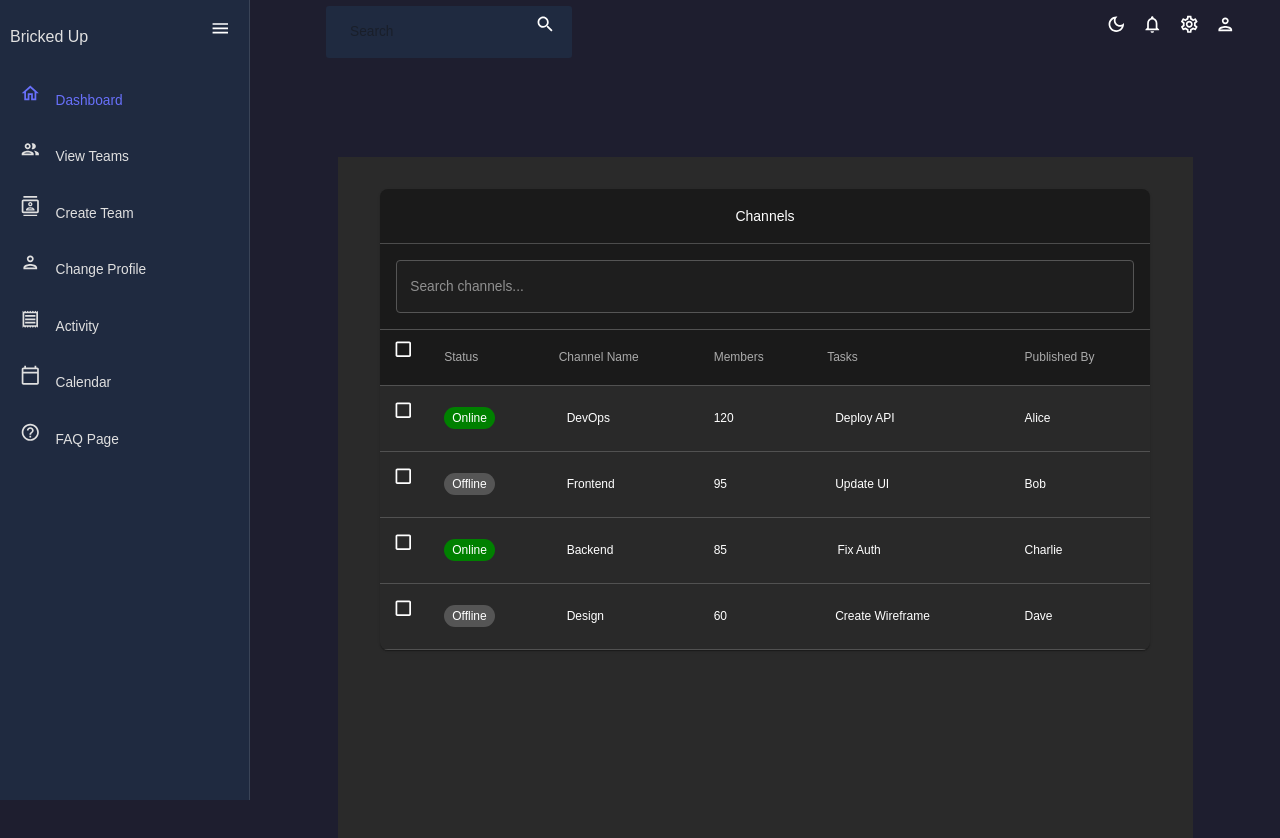
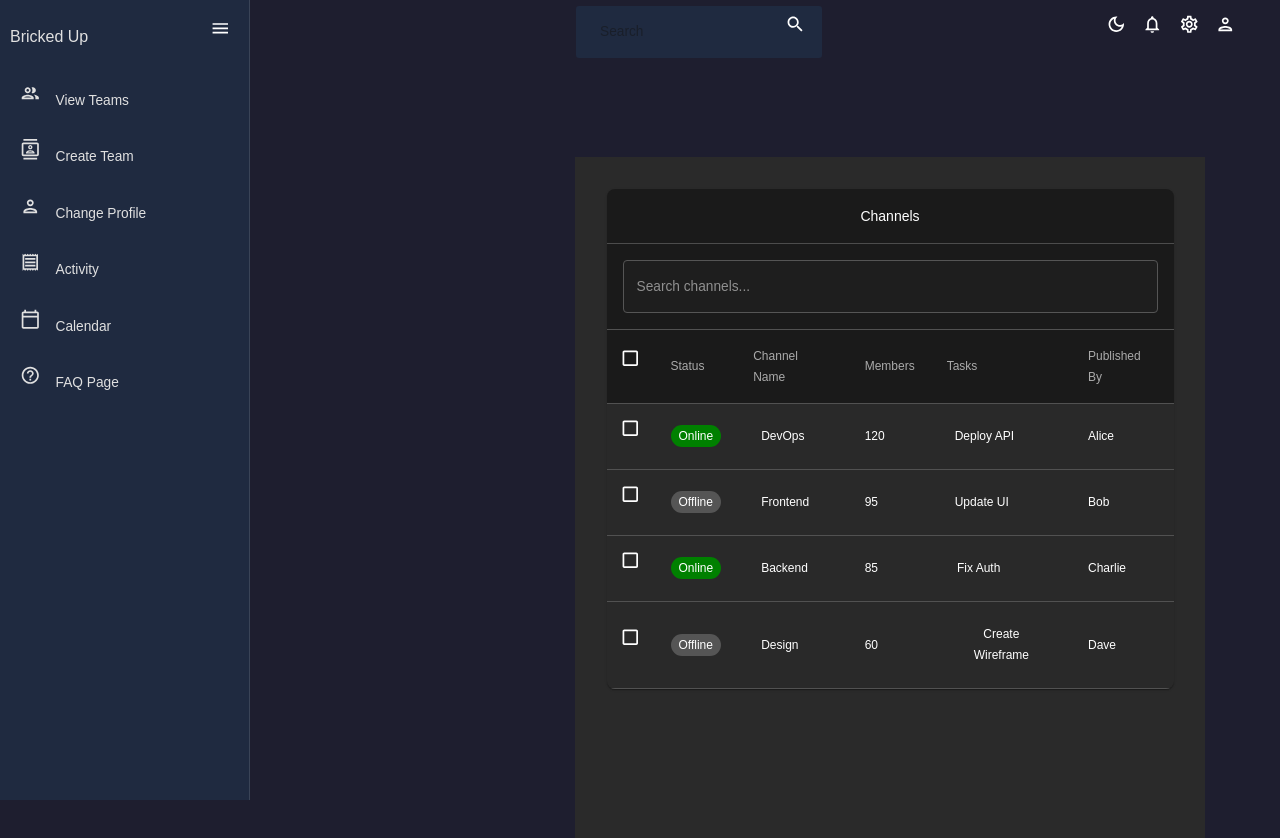
Before and after one commit to bricked-up/Frontend, a React (Create React App) app: page /dashboard in a window 1280 px wide. Shown: the top 838 px of the page. Built offline with nearby package versions, Linux system fonts and the light colour scheme; sample sign-in values are in the browser's storage.

Commit message:
animation done to sidebar

```diff
--- a/src/Components/Layout.tsx
+++ b/src/Components/Layout.tsx
@@ -1,25 +1,4 @@
-/**
- * The layout component
- *
- * This component serves as the main layout wrapper for our app.
- * It includes:
- * - A `Sidebar` for navigation.
- * - A `Topbar` for theme toggle, settings and notifications (looking into 'Activity'
- * option in the sidebar instead!!).
- * - A dynamic content area (`Outlet`) where child routes are rendered.
- *
- *
- * @component
- * @example
- * // Usage in App.tsx or routing configuration
- * <Route path="/" element={<Layout />}>
- *   <Route path="dashboard" element={<Dashboard />} />
- * </Route>
- *
- * @returns {JSX.Element} The Layout component.
- */
-
-import React, { useState } from "react";
+import React, { useState, useEffect } from "react";
 import { Outlet } from "react-router-dom";
 import { Box } from "@mui/material";
 import Sidebar from "./Sidebar";
@@ -29,13 +8,21 @@ import "../css/dashboard.css";
 const Layout: React.FC = () => {
   const [isSidebar, setIsSidebar] = useState<boolean>(true);
 
+  useEffect(() => {
+    const main = document.getElementById("main");
+    if (main) {
+      main.style.transition = "margin-left 0.5s";
+      main.style.marginLeft = isSidebar ? "250px" : "0";
+    }
+  }, [isSidebar]);
+
   return (
     <Box className="dashboard" sx={{ display: "flex", minHeight: "100vh" }}>
       {/* Sidebar */}
       <Sidebar isSidebar={isSidebar} setIsSidebar={setIsSidebar} />
 
-      {/* Main Content */}
-      <Box sx={{ flexGrow: 1, display: "flex", flexDirection: "column" }}>
+      {/* Main Content Area */}
+      <Box id="main" sx={{ flexGrow: 1, display: "flex", flexDirection: "column" }}>
         {/* Topbar */}
         <Box
           sx={{
--- a/src/Components/Sidebar.tsx
+++ b/src/Components/Sidebar.tsx
@@ -1,8 +1,14 @@
-import { JSX } from "react";
+import { JSX, useEffect } from "react";
 import { useState } from "react";
-import { Box, IconButton, Typography, Drawer, useTheme } from "@mui/material";
+import {
+  Box,
+  IconButton,
+  Typography,
+  Drawer,
+  useTheme,
+  useMediaQuery,
+} from "@mui/material";
 import { Link } from "react-router-dom";
-import HomeOutlinedIcon from "@mui/icons-material/HomeOutlined";
 import PeopleOutlinedIcon from "@mui/icons-material/PeopleOutlined";
 import ContactsOutlinedIcon from "@mui/icons-material/ContactsOutlined";
 import ReceiptOutlinedIcon from "@mui/icons-material/ReceiptOutlined";
@@ -27,14 +33,7 @@ interface SidebarProps {
 
 /**
  * Sidebar Menu Item Component
- *
- * Represents a single menu item in the sidebar.
- *
- * @component
- * @param {ItemProps} props - The component props.
- * @returns {JSX.Element} A clickable sidebar item.
  */
-
 const Item: React.FC<ItemProps> = ({
   title,
   to,
@@ -62,7 +61,6 @@ const Item: React.FC<ItemProps> = ({
           cursor: "pointer",
           "&:hover": { backgroundColor: colors.primary[400] },
         }}
-        onClick={() => setSelected(title)}
       >
         {icon}
         <Typography sx={{ marginLeft: "15px" }}>{title}</Typography>
@@ -73,33 +71,35 @@ const Item: React.FC<ItemProps> = ({
 
 /**
  * Sidebar Component
- *
- * A collapsible sidebar that contains navigation items.
- *
- * @component
- * @param {SidebarProps} props - The component props.
- * @returns {JSX.Element} The Sidebar component.
  */
-
 const Sidebar: React.FC<SidebarProps> = ({ isSidebar, setIsSidebar }) => {
   const theme = useTheme();
   const colors = tokens(theme.palette.mode);
   const [selected, setSelected] = useState<string>("Dashboard");
 
+  // Set body margin dynamically like in HTML example
+  useEffect(() => {
+    const main = document.getElementById("main");
+    if (main) {
+      main.style.transition = "margin-left 0.5s";
+      main.style.marginLeft = isSidebar ? "250px" : "0";
+    }
+  }, [isSidebar]);
+
   return (
     <>
       <Drawer
         open={isSidebar}
-        onClose={() => setIsSidebar(false)}
         variant="persistent"
         sx={{
           width: isSidebar ? 250 : 0,
           flexShrink: 0,
           "& .MuiDrawer-paper": {
-            width: isSidebar ? 250 : 0,
+            width: 250,
             backgroundColor: colors.primary[400],
             color: colors.grey[100],
-            transition: "width 0.3s ease",
+            transition: "width 0.5s ease",
+            overflowX: "hidden",
           },
         }}
       >
@@ -120,13 +120,6 @@ const Sidebar: React.FC<SidebarProps> = ({ isSidebar, setIsSidebar }) => {
         </Box>
 
         <Box>
-          <Item
-            title="Dashboard"
-            to="/dashboard"
-            icon={<HomeOutlinedIcon />}
-            selected={selected}
-            setSelected={setSelected}
-          />
           <Item
             title="View Teams"
             to="/viewteam"
@@ -172,11 +165,12 @@ const Sidebar: React.FC<SidebarProps> = ({ isSidebar, setIsSidebar }) => {
         </Box>
       </Drawer>
 
+      {/* Toggle button */}
       {!isSidebar && (
         <IconButton
           onClick={() => setIsSidebar(true)}
           sx={{
-            position: "absolute",
+            position: "fixed",
             top: 14,
             left: 10,
             backgroundColor: colors.primary[400],
```
